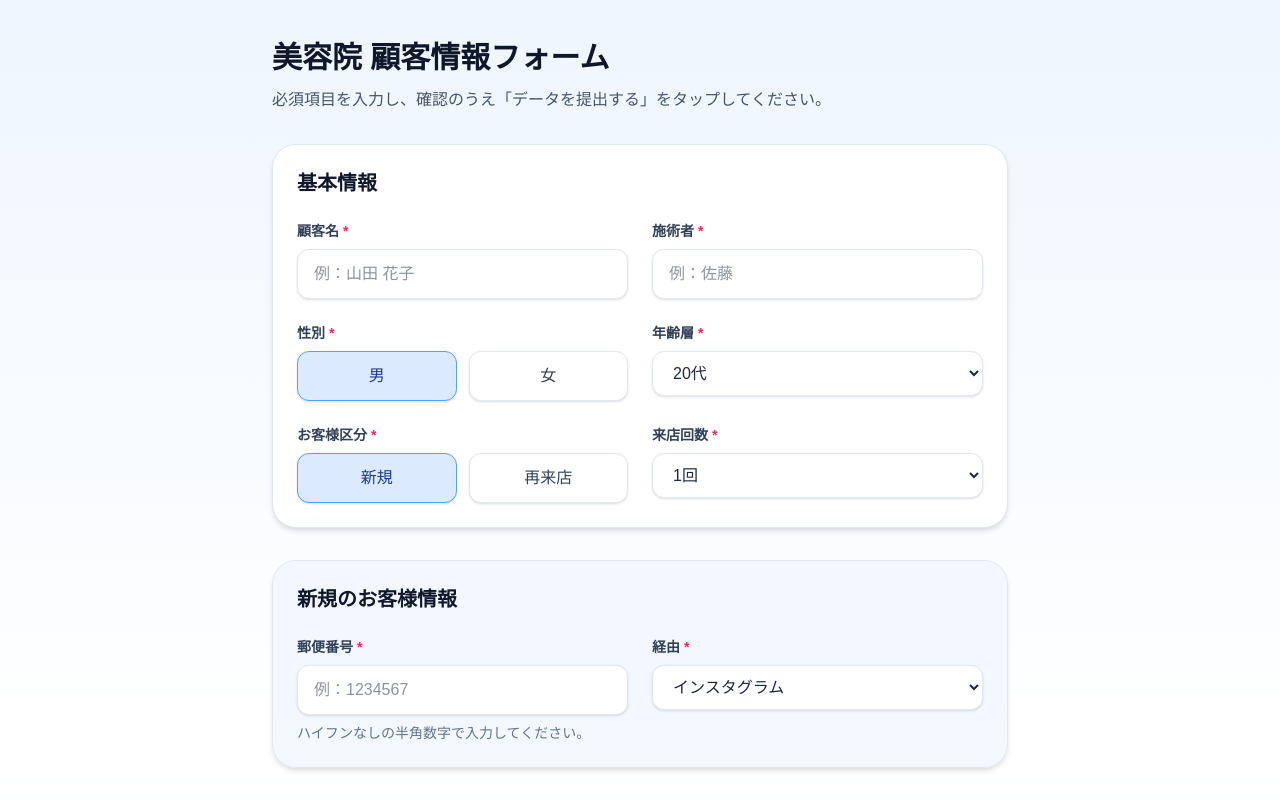
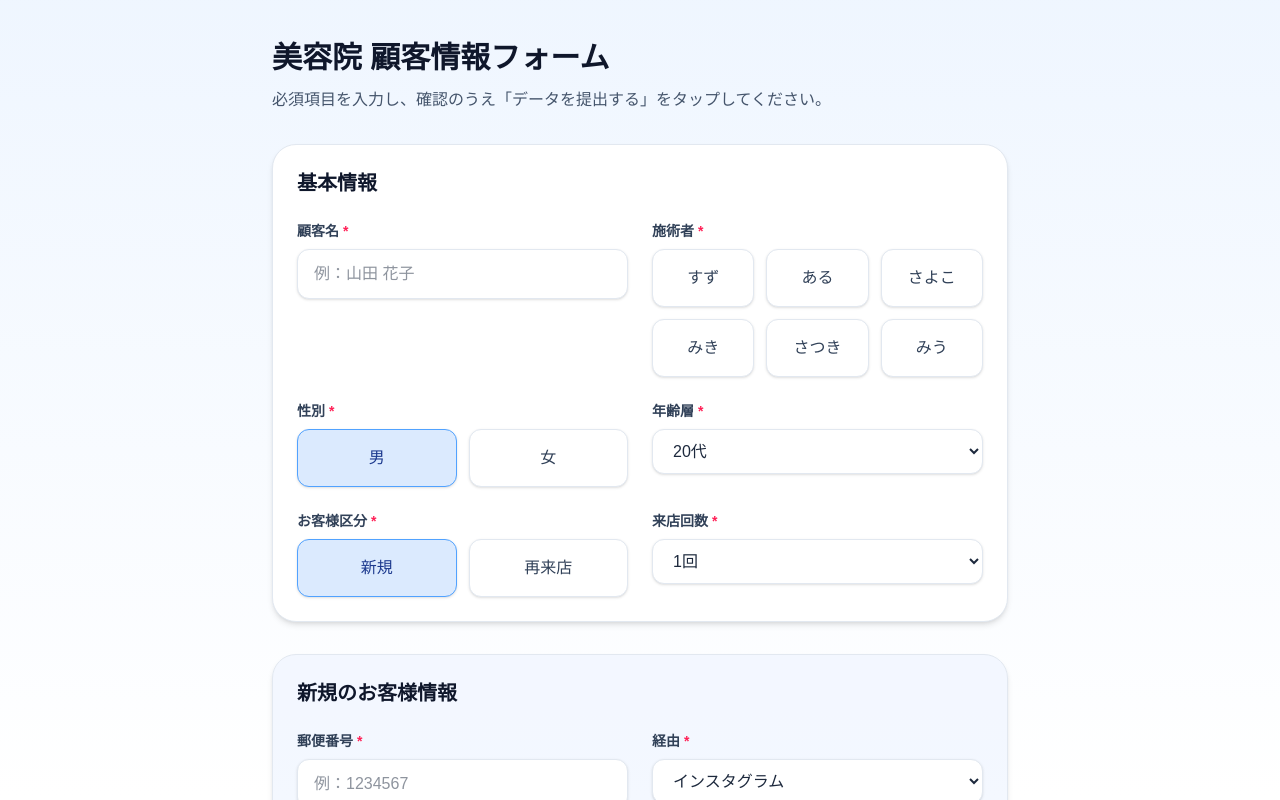
Before and after one commit to kennn-g/biyouin-karte, a Next.js app: page / in a window 1280 px wide. Shown: the top 800 px of the page. Built offline with nearby package versions, Linux system fonts and the light colour scheme.

Commit message:
Update page.tsx and route.ts and AGENTS.md

```diff
--- a/app/api/submit/route.ts
+++ b/app/api/submit/route.ts
@@ -23,7 +23,7 @@ export async function POST(request: Request) {
     });
 
     const newRow = [
-      new Date().toLocaleString('ja-JP'),
+      new Date().toLocaleString('ja-JP', { timeZone: 'Asia/Tokyo' }),
       body.customerName,
       body.gender,
       body.ageGroup,
--- a/app/page.tsx
+++ b/app/page.tsx
@@ -11,6 +11,7 @@ const VISIT_COUNTS_BY_TYPE: Record<(typeof CUSTOMER_TYPES)[number], string[]> =
 };
 const CHANNELS = ['インスタグラム', 'X', 'TikTok', 'Googleマップ', 'ホットペッパー', 'youtube', '紹介'];
 const OPTIONS = ['首肩', 'ハンド'];
+const PRACTITIONERS = ['すず', 'ある', 'さよこ', 'みき', 'さつき', 'みう'];
 
 type ErrorState = Record<string, string>;
 
@@ -54,10 +55,12 @@ export default function Home() {
         : 'border-slate-200 hover:border-blue-300 focus:ring-blue-300'
     }`;
 
-  const chipClass = (isSelected: boolean) =>
-    `flex items-center justify-center rounded-xl border px-4 py-3 text-base font-medium shadow-sm transition ${
+  const chipClass = (isSelected: boolean, hasError = false) =>
+    `flex min-h-[3rem] cursor-pointer items-center justify-center rounded-xl border px-4 py-4 text-base font-medium shadow-sm transition ${
       isSelected
         ? 'border-blue-400 bg-blue-100 text-blue-900'
+        : hasError
+          ? 'border-rose-300 bg-rose-50 text-rose-700 hover:border-rose-400'
           : 'border-slate-200 bg-white text-slate-700 hover:border-blue-300'
     }`;
 
@@ -249,24 +252,37 @@ export default function Home() {
               </div>
 
               <div>
-                <span className="mb-2 block text-sm font-semibold text-slate-700">
+                <span id="practitioner-label" className="mb-2 block text-sm font-semibold text-slate-700">
                   施術者 <span className="text-rose-500">*</span>
                 </span>
+                <div
+                  className="grid grid-cols-2 gap-3 sm:grid-cols-3"
+                  role="radiogroup"
+                  aria-labelledby="practitioner-label"
+                  aria-invalid={Boolean(errors.practitioner)}
+                  aria-describedby={errors.practitioner ? 'practitioner-error' : undefined}
+                >
+                  {PRACTITIONERS.map((name) => (
+                    <label
+                      key={name}
+                      className={chipClass(practitioner === name, Boolean(errors.practitioner))}
+                    >
                       <input
-                  id="practitioner"
-                  type="text"
-                  value={practitioner}
+                        type="radio"
+                        className="sr-only"
+                        name="practitioner"
+                        value={name}
+                        checked={practitioner === name}
                         onChange={(e) => {
                           setPractitioner(e.target.value);
                           clearError('practitioner');
                         }}
-                  className={inputClass('practitioner')}
-                  aria-invalid={Boolean(errors.practitioner)}
-                  aria-describedby={errors.practitioner ? 'practitioner-error' : undefined}
-                  placeholder="例：佐藤"
-                  autoComplete="off"
                         required
                       />
+                      {name}
+                    </label>
+                  ))}
+                </div>
                 {errors.practitioner && (
                   <p id="practitioner-error" className="mt-2 text-sm text-rose-600" role="alert">
                     {errors.practitioner}
```
Also changed, not shown: 1 other file (tests, documents, lock files or other folders). Lines whose indentation alone changed are shown as unchanged.
